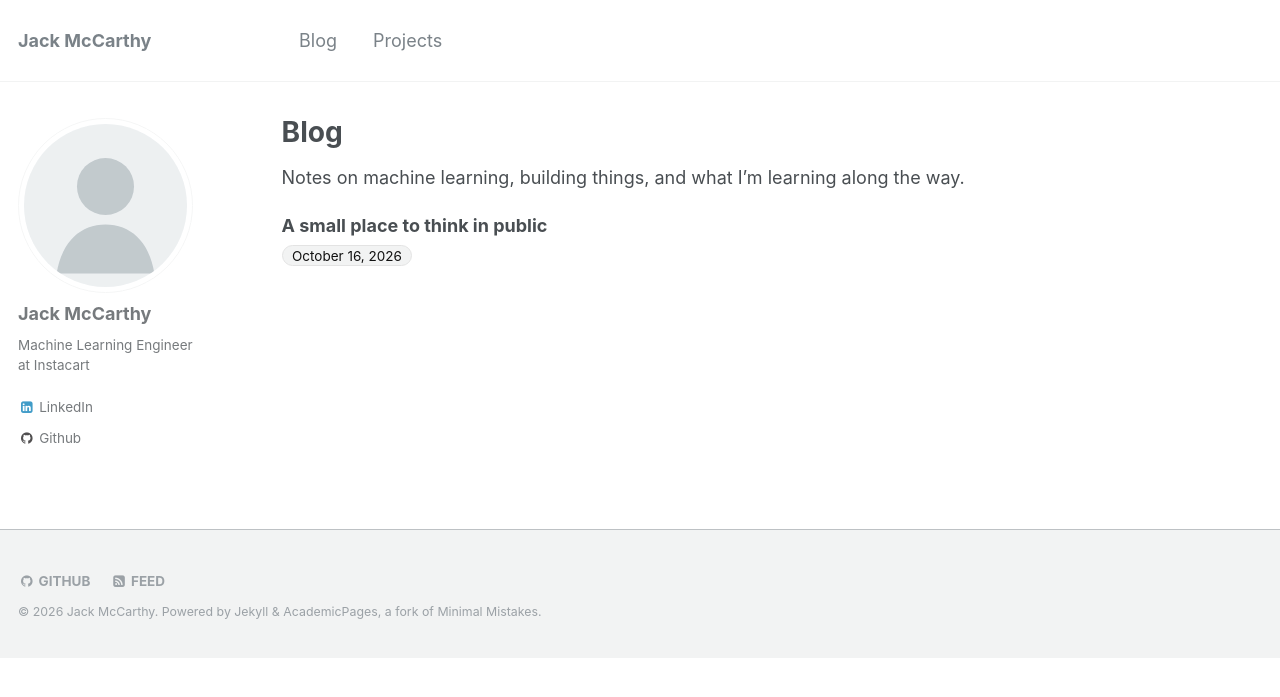
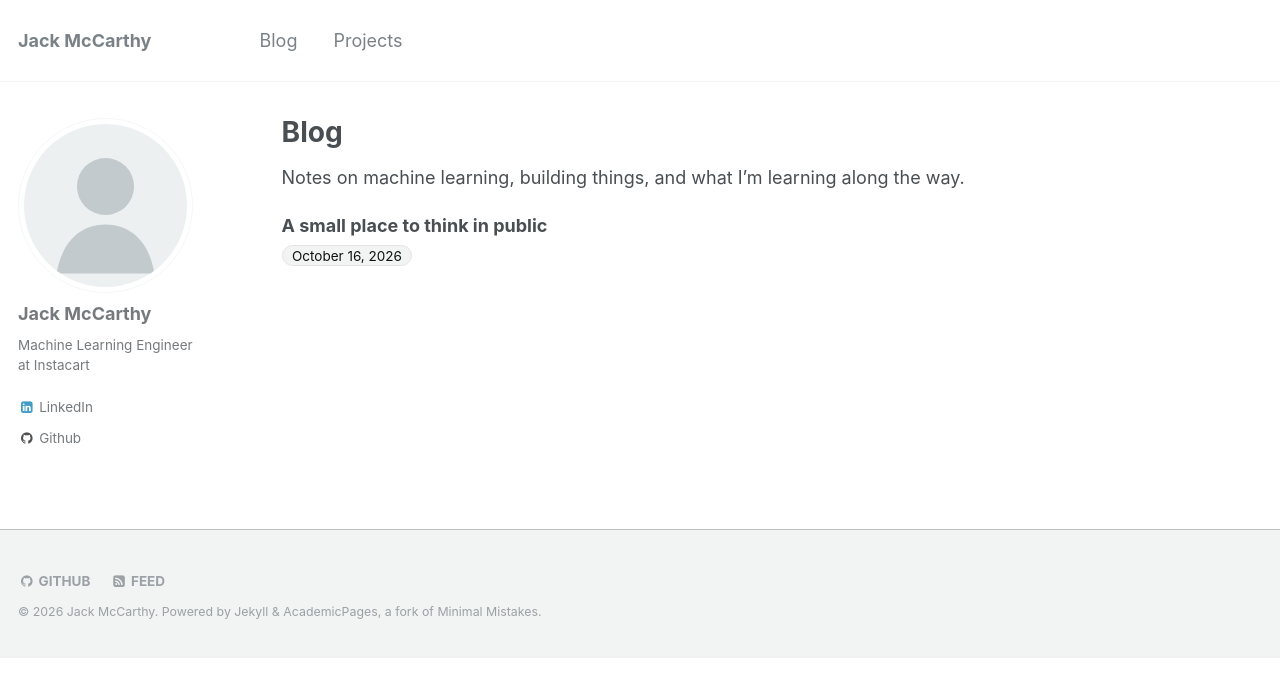
Before and after one commit to jwmccarthy/jwmccarthy.github.io, a Jekyll site: the page built from _pages/index.md, in a window 1280 px wide. Shown: the top 697 px of the page. Built offline with Jekyll 4.4.1, drawn with Linux system fonts in a browser that asks for light colours.

Commit message:
Refine masthead link alignment

```diff
--- a/assets/css/main.scss
+++ b/assets/css/main.scss
@@ -60,7 +60,7 @@
 
 @media (min-width: 57.8125em) {
   .masthead__menu-item--lg {
-    padding-right: calc(2em + 4.2rem);
+    padding-right: calc(2em + 2rem);
   }
 
   .sidebar {
```
